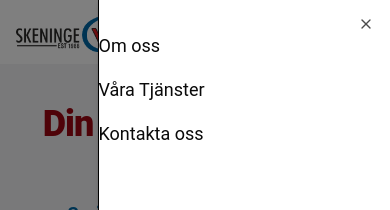
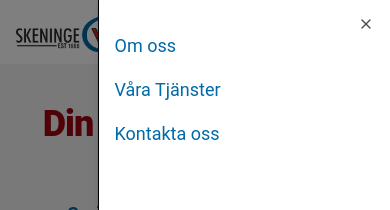
Before and after one commit to knixan/skeningevvsab, a Next.js app: page / in a window 390 px wide. Both pictures are taken after a click on the button "Öppna huvudmeny". Shown: the top 210 px of the page. Built offline with nearby package versions, Linux system fonts and the light colour scheme.

Commit message:
padding i mobilmeny

```diff
--- a/src/components/navbar.tsx
+++ b/src/components/navbar.tsx
@@ -73,18 +73,18 @@ const Navbar: React.FC = () => {
                 </Button>
               </SheetTrigger>
               <SheetContent side="right" className="flex flex-col">
-                <SheetTitle className="sr-only">Navigationsmeny</SheetTitle>
+                <SheetTitle className=" sr-only">Navigationsmeny</SheetTitle>
                 <SheetDescription className="sr-only">Huvudnavigationsmeny med länkar till olika sektioner på sidan.</SheetDescription>
                 <div className="flex justify-end items-center mb-4">
                   {/* Temaknappen här endast för att visa att den inte ska vara där längre */}
                 </div>
-                <ul className="space-y-4">
+                <ul className=" space-y-4">
                   {navLinks.map((link) => (
                     <li key={link.href}>
                       <Link
                         href={link.href}
                         onClick={() => setOpen(false)}
-                        className="text-foreground text-lg transition-colors hover:text-primary"
+                        className="p-4 text-sky-700 text-lg transition-colors hover:text-primary"
                       >
                         {link.label}
                       </Link>
```
